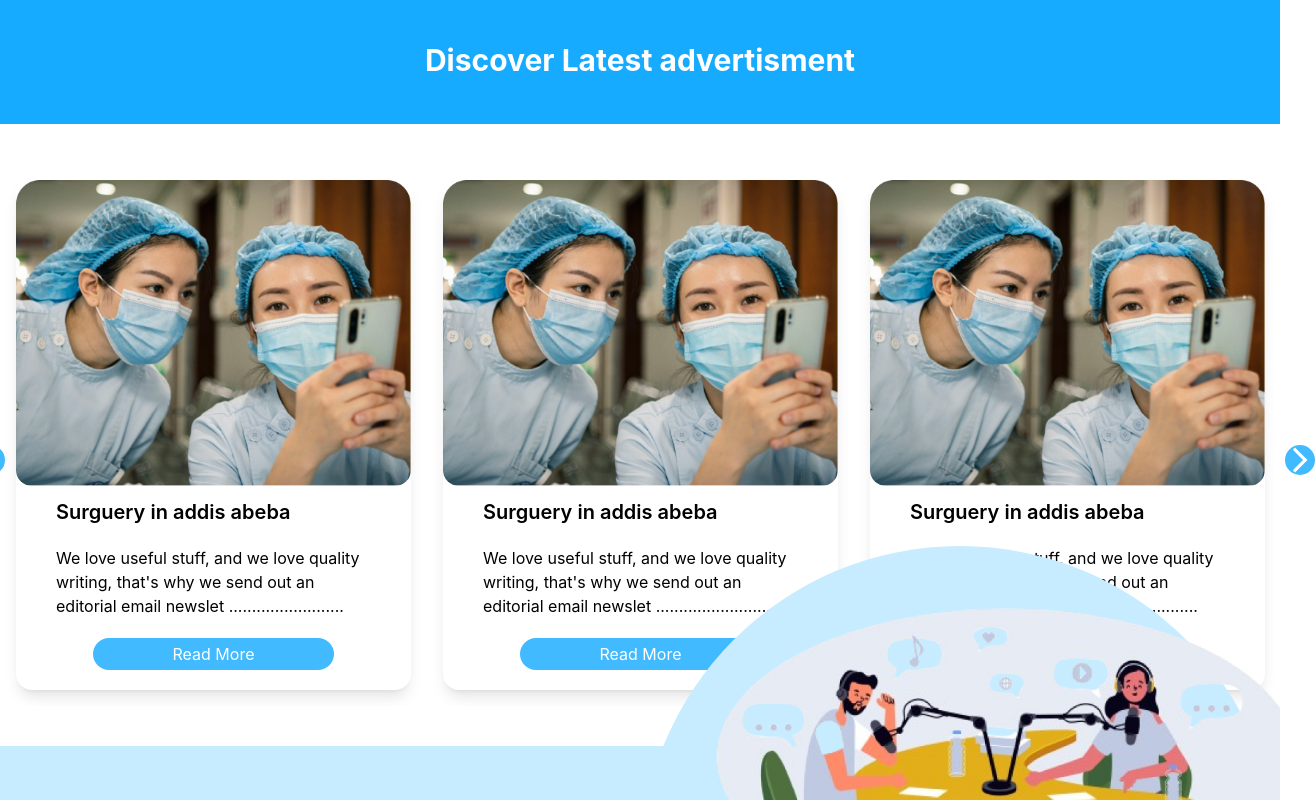
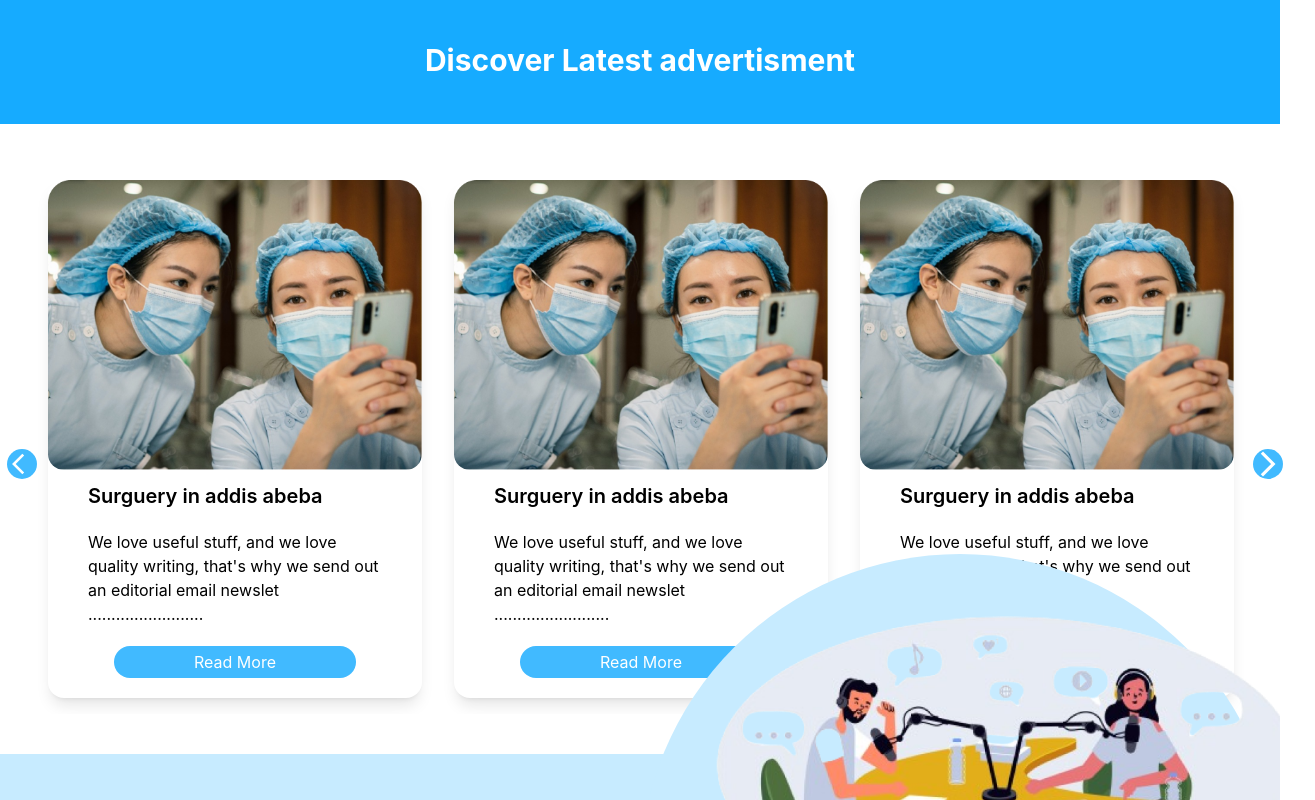
Before and after one commit to adnan4k/Hakim_web, a React (Create React App) app in the folder client/: page / in a window 1280 px wide. Shown: the part 1920-2720 px from the top of the page, 1315 px wide, since content can reach past the window. Built offline with nearby package versions, Linux system fonts and the light colour scheme.

Commit message:
width adjusted

```diff
--- a/client/src/components/AdsSlider.jsx
+++ b/client/src/components/AdsSlider.jsx
@@ -99,7 +99,7 @@ function AdsSlider() {
   };
 
   return (
-    <div className="slider max-w-full z-20  py-10 mx-auto flex-row items-center justify-center">
+    <div className="slider max-w-[95%] z-20  py-10 mx-auto flex-row items-center justify-center">
     <Slider {...settings}>
       {data.map((item) => (
         <div className="p-4 w grid grid-cols-1 sm:grid sm:grid-cols-3 mx-auto">
--- a/client/src/components/Advertisment.jsx
+++ b/client/src/components/Advertisment.jsx
@@ -7,7 +7,7 @@ function Advertisment() {
       <div class="bg-[#16ABFF] bg-cover bg-center h-32 flex items-center justify-center">
         <h2 className="text-3xl text-white my-10 font-bold">Discover Latest advertisment</h2>
       </div>
-      <div className="slider container">
+      <div className="slider ">
         <AdsSlider />
       </div>
     </div>
```
